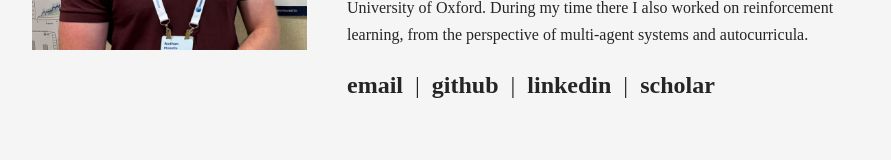
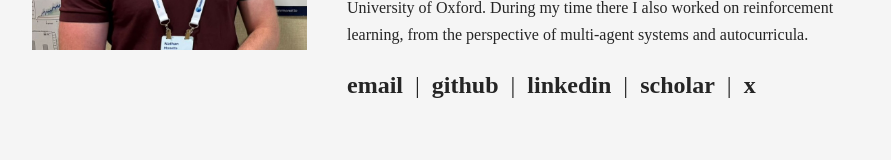
Before and after one commit to nmonette/nmonette.github.io, a React (Vite) app: page / in a window 1280 px wide. Shown: the part 305-465 px from the top of the page, without its empty margins (188-1079 px from the left). Built offline with nearby package versions, Linux system fonts and the light colour scheme.

Commit message:
added x to homepage

```diff
--- a/src/App.jsx
+++ b/src/App.jsx
@@ -35,6 +35,8 @@ function App() {
             <a href="https://linkedin.com/in/nathan-monette/">linkedin</a>
             <span aria-hidden="true">|</span>
             <a href="https://scholar.google.com/citations?user=t_pLFtsAAAAJ&hl=en">scholar</a>
+            <span aria-hidden="true">|</span>
+            <a href="https://x.com/nathanrmonette">x</a>
           </nav>
         </div>
       </header>
```
